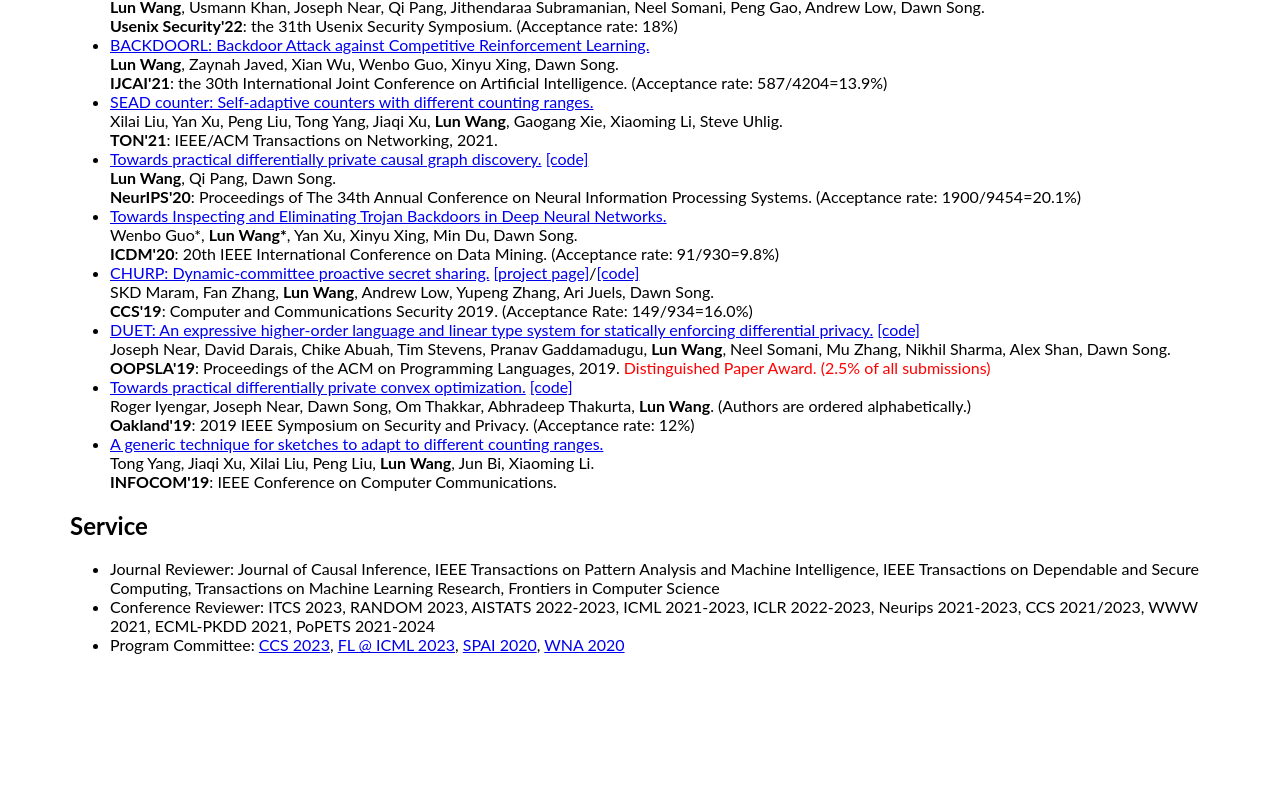
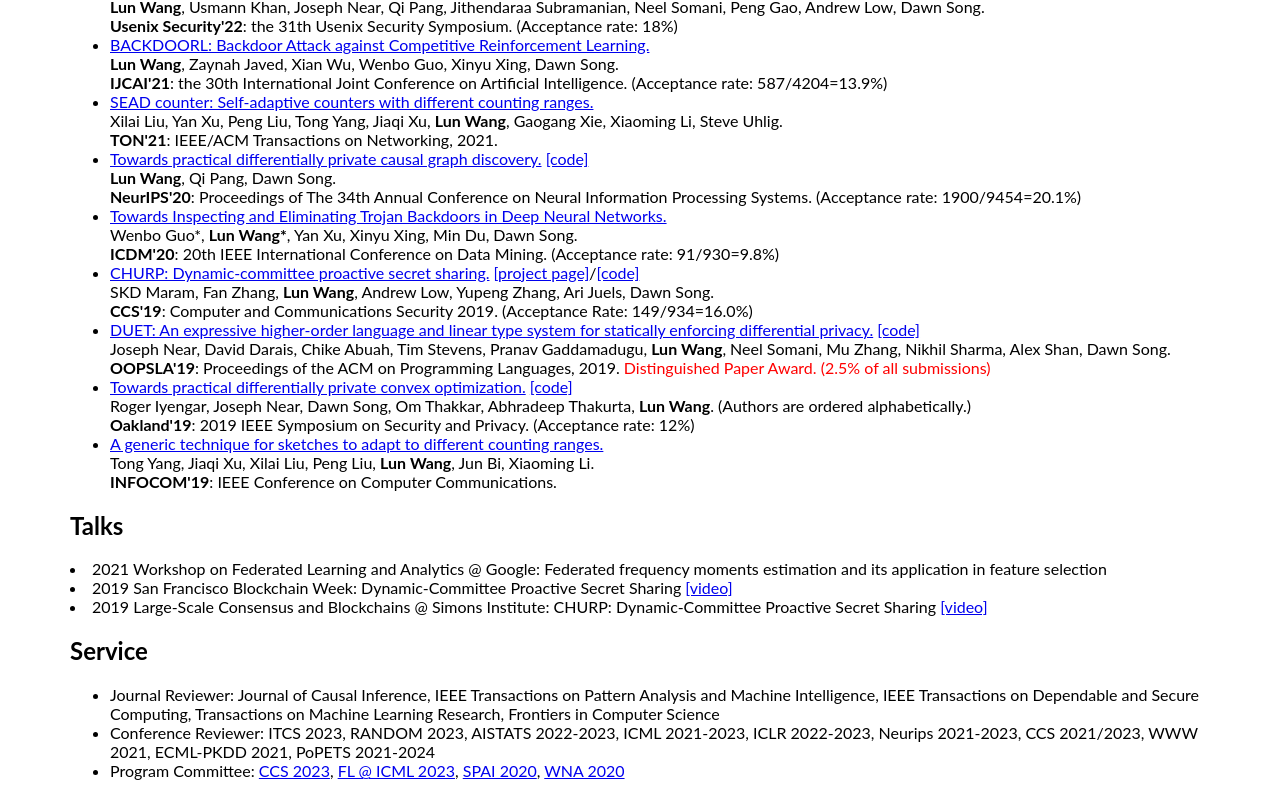
Before and after one commit to wanglun1996/wanglun1996.github.io, a plain HTML site: page index.html in a window 1280 px wide. Shown: the part 1063-1859 px from the top of the page. Before the commit the page ends 1733 px from the top, so only its background shows below. Drawn offline with Linux system fonts and the light colour scheme; some icons are missing.

Commit message:
Update index.html

```diff
--- a/index.html
+++ b/index.html
@@ -292,14 +292,12 @@ name {
 </div>
 -->
 
-<!--
 <div class="section">
 <a id="talk"><h2>Talks</h2></a>
-  <li>Federated frequency moments estimation and its application in feature selection, 2021 Workshop on Federated Learning and Analytics @ Google (2021) </li>
-  <li>Dynamic-Committee Proactive Secret Sharing, San Francisco Blockchain Week (2019) <a href="https://www.youtube.com/watch?v=13k37_8cU0U">[video]</a></li>
-  <li>CHURP: Dynamic-Committee Proactive Secret Sharing, Large-Scale Consensus and Blockchains @ Simons Institute (2019) <a href="https://simons.berkeley.edu/talks/tba-108">[video]</a></li>
+  <li>2021 Workshop on Federated Learning and Analytics @ Google: Federated frequency moments estimation and its application in feature selection</li>
+  <li>2019 San Francisco Blockchain Week: Dynamic-Committee Proactive Secret Sharing <a href="https://www.youtube.com/watch?v=13k37_8cU0U">[video]</a></li>
+  <li>2019 Large-Scale Consensus and Blockchains @ Simons Institute: CHURP: Dynamic-Committee Proactive Secret Sharing <a href="https://simons.berkeley.edu/talks/tba-108">[video]</a></li>
 </div>
--->
 
 <div class="section">
 <a id="service"><h2>Service</h2></a>
```
